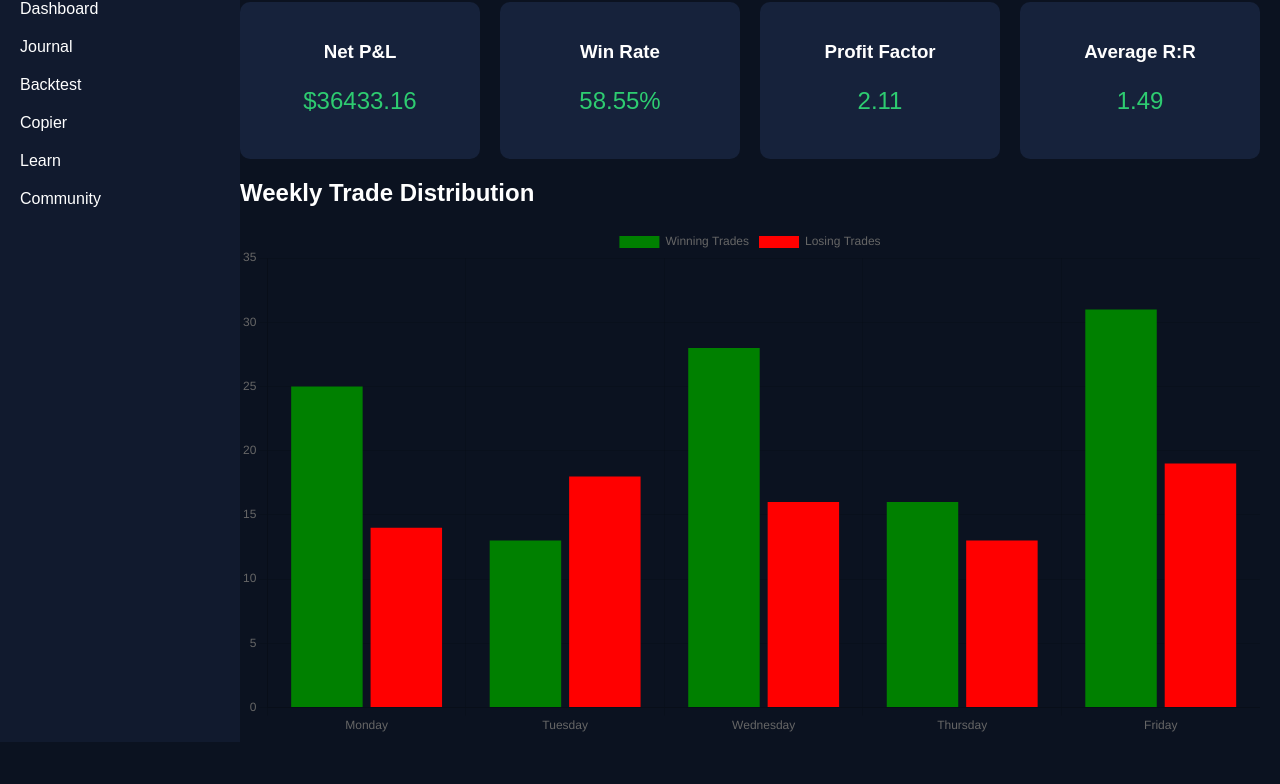
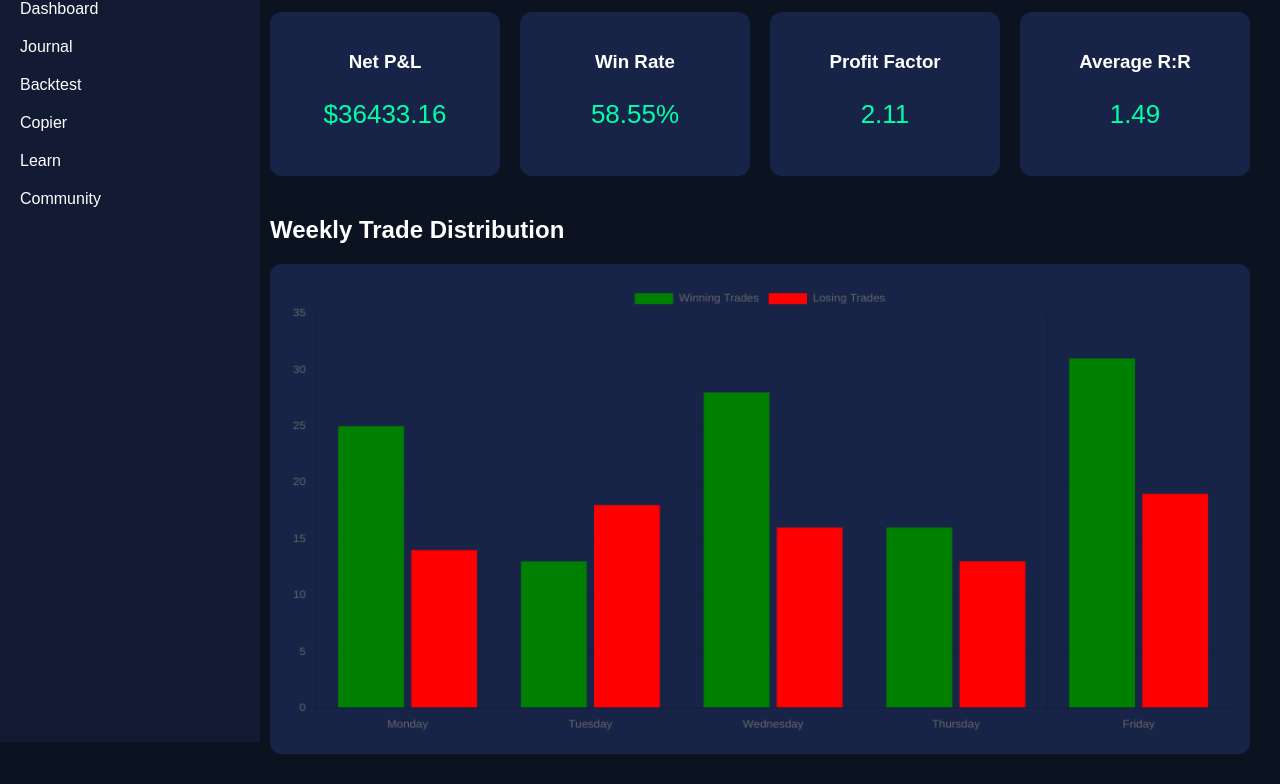
Before and after one commit to bhartiasharma268-cpu/claim-portal, a plain HTML site: page index.html in a window 1280 px wide. Shown: the part 98-882 px from the top of the page. Before the commit the page ends 854 px from the top, so only its background shows below. Drawn offline with nearby package versions, Linux system fonts and the light colour scheme.

Commit message:
Update style.css

```diff
--- a/style.css
+++ b/style.css
@@ -6,9 +6,9 @@ color:white;
 }
 
 .sidebar{
-width:200px;
+width:220px;
 height:100vh;
-background:#111a2e;
+background:#121b33;
 position:fixed;
 padding:20px;
 }
@@ -20,27 +20,35 @@ padding:0;
 
 .sidebar li{
 padding:10px 0;
+cursor:pointer;
 }
 
 .main{
-margin-left:220px;
-padding:20px;
+margin-left:240px;
+padding:30px;
 }
 
 .cards{
 display:grid;
 grid-template-columns:repeat(4,1fr);
 gap:20px;
+margin-bottom:40px;
 }
 
 .card{
-background:#16223b;
+background:#182447;
 padding:20px;
-border-radius:10px;
+border-radius:12px;
 text-align:center;
 }
 
 .card p{
-font-size:24px;
-color:#2ecc71;
+font-size:26px;
+color:#00ffa6;
 }
+
+canvas{
+background:#182447;
+padding:20px;
+border-radius:12px;
+}
```
